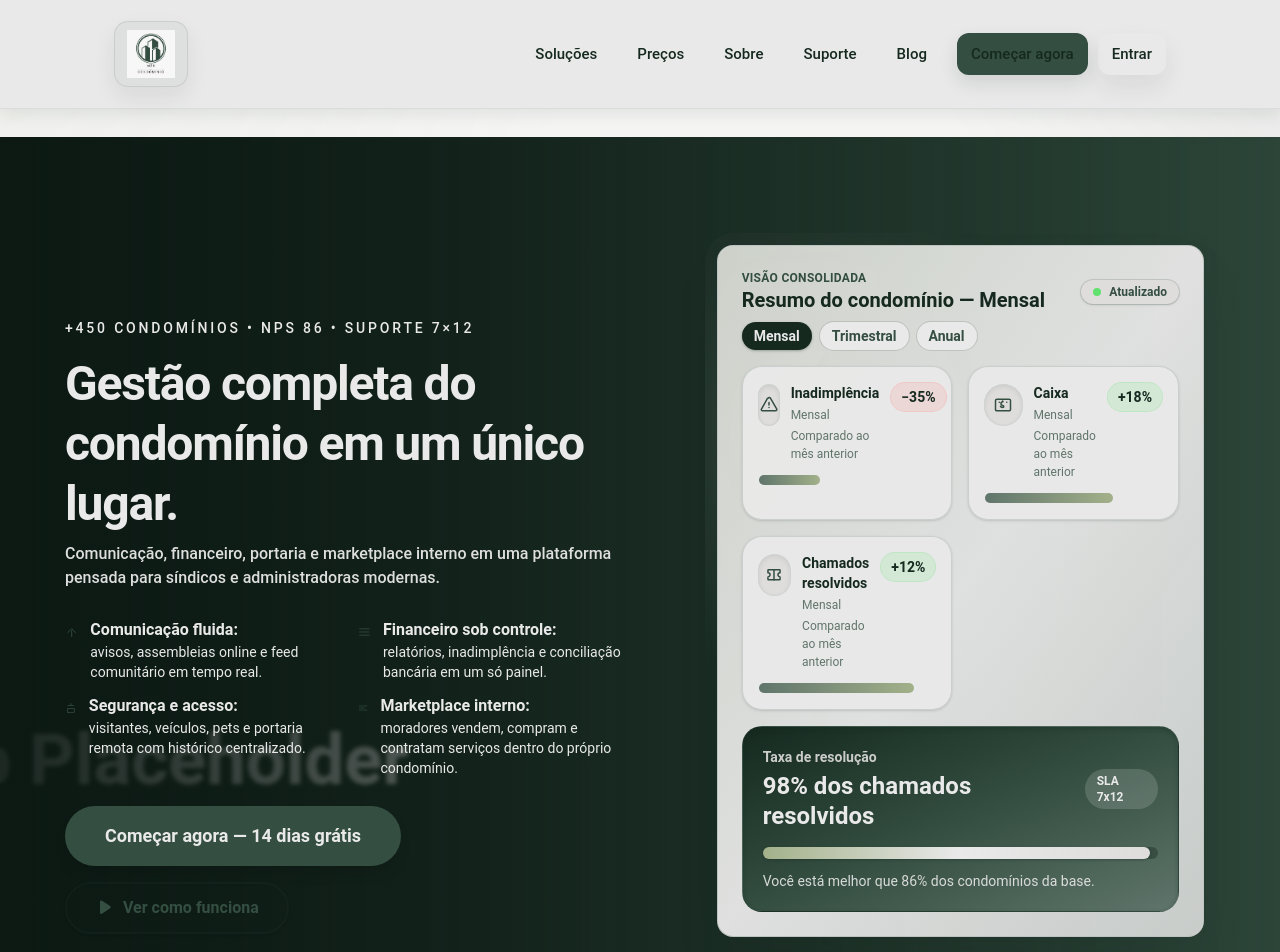
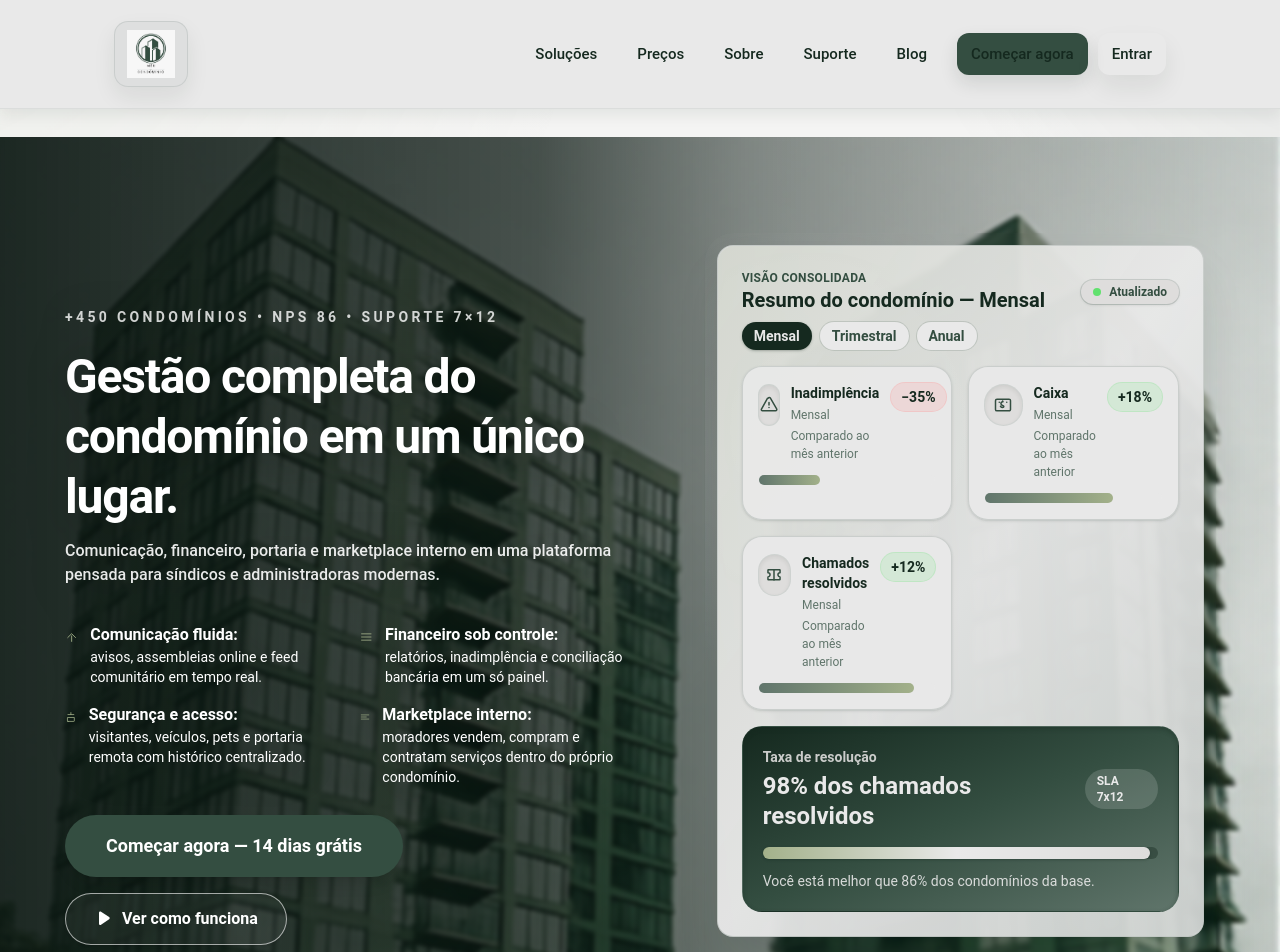
Before and after one commit to meu-condominio0/Meu-Condom-nio, a React (Vite) app: page / in a window 1280 px wide. Shown: the top 952 px of the page. Built offline with nearby package versions, Linux system fonts and the light colour scheme; no server answers.

Commit message:
Ajusta hero e navbar da landing de marketing

```diff
--- a/components/marketing/HomePage.tsx
+++ b/components/marketing/HomePage.tsx
@@ -81,7 +81,7 @@ export function MarketingHomePage({ onNavigate, onLogin }: MarketingPageProps) {
         onSecondaryClick={() => onNavigate('/demo')}
       />
 
-      <section className="marketing-section" aria-labelledby="destaques-heading">
+      <section id="como-funciona" className="marketing-section" aria-labelledby="destaques-heading">
         <div className="marketing-section-header">
           <span className="marketing-badge" aria-hidden="true">
             Feito para administradoras modernas
--- a/components/marketing/MarketingLayout.tsx
+++ b/components/marketing/MarketingLayout.tsx
@@ -213,7 +213,7 @@ export function MarketingLayout({
         }
 
         .mc-logo-image {
-          height: clamp(32px, 4.5vw, 48px); /* mobile ~32px (h-8), desktop até 48px (h-12) */
+          height: clamp(32px, 4.8vw, 48px); /* mobile ~h-8, desktop ~h-12 para leitura mais nítida */
           width: auto;
           display: block;
         }
--- a/src/components/Hero.tsx
+++ b/src/components/Hero.tsx
@@ -8,11 +8,6 @@ type HeroProps = {
   variant?: HeroVariant;
   onPrimaryClick?: () => void;
   onSecondaryClick?: () => void;
-};
-
-const HEADLINES: Record<HeroVariant, string> = {
-  A: 'Menos inadimplência, mais controle e síndico em paz.',
-  B: 'Menos inadimplência, mais controle e síndico em paz.',
 };
 
 const SUMMARY_TABS = ['Mensal', 'Trimestral', 'Anual'] as const;
@@ -51,47 +46,44 @@ const RESOLUTION_RATE = {
   insight: 'Você está melhor que 86% dos condomínios da base.',
 };
 
-const PROOF_COPY = '+450 condomínios • NPS 86 • Suporte 7x12';
-
 function dispatchCtaEvent(id: 'primary' | 'demo') {
   if (typeof window === 'undefined') return;
 
   window.dispatchEvent(new CustomEvent('cta:click', { detail: { id } }));
 }
 
-export default function Hero({ variant = 'A', onPrimaryClick, onSecondaryClick }: HeroProps) {
+export default function Hero({ variant: _variant = 'A', onPrimaryClick, onSecondaryClick }: HeroProps) {
   const [activeTab, setActiveTab] = useState<(typeof SUMMARY_TABS)[number]>('Mensal');
-  const headline = HEADLINES[variant];
   const summaryTitle = useMemo(() => `Resumo do condomínio — ${activeTab}`, [activeTab]);
 
   return (
     <section
-      className="hero-with-bg relative overflow-hidden py-20 text-[color:var(--mc-white)] lg:py-24"
+      className="hero-with-bg relative w-full overflow-hidden py-16 text-white lg:min-h-[calc(100vh-96px)] lg:py-24"
       aria-labelledby="hero-heading"
     >
       <div className="hero-overlay" aria-hidden />
 
       <div className="hero-content relative z-10 mx-auto grid max-w-[74rem] items-start gap-12 px-4 sm:px-6 lg:grid-cols-[1.06fr_0.94fr] lg:items-center lg:gap-16 lg:px-8">
         <div className="hero-body hero-copy-panel mx-auto flex w-full max-w-2xl flex-col gap-9 lg:mx-0">
-          <header className="flex flex-col gap-4">
-            <span className="text-sm font-medium uppercase tracking-[0.2em] text-[color:var(--mc-white)]">
+          <header className="flex flex-col gap-5 text-white drop-shadow-[0_6px_20px_rgba(0,0,0,0.35)]">
+            <span className="text-sm font-semibold uppercase tracking-[0.24em] text-white/80">
               +450 condomínios • NPS 86 • Suporte 7×12
             </span>
-            <div className="space-y-2">
+            <div className="space-y-3">
               <h1
                 id="hero-heading"
-                className="hero-headline text-3xl font-bold leading-tight tracking-tight text-[color:var(--mc-white)] transition-colors duration-200 sm:text-4xl lg:text-5xl"
+                className="hero-headline text-3xl font-bold leading-tight tracking-tight text-white transition-colors duration-200 sm:text-4xl lg:text-5xl"
               >
                 Gestão completa do condomínio em um único lugar.
               </h1>
-              <p className="text-base font-medium text-[color:var(--mc-white)] opacity-95 max-w-3xl">
+              <p className="max-w-3xl text-base font-medium text-white/90">
                 Comunicação, financeiro, portaria e marketplace interno em uma plataforma pensada para síndicos e administradoras modernas.
               </p>
             </div>
 
-            <div className="grid gap-3 mt-3 sm:grid-cols-2">
+            <div className="mt-4 grid gap-4 sm:grid-cols-2">
               <div className="flex items-start gap-3">
-                <svg aria-hidden className="h-5 w-5 text-[color:var(--brand)] mt-1" viewBox="0 0 24 24" fill="none" stroke="currentColor" strokeWidth="1.6">
+                <svg aria-hidden className="mt-1 h-5 w-5 text-[#a3b18a]" viewBox="0 0 24 24" fill="none" stroke="currentColor" strokeWidth="1.6">
                   <path strokeLinecap="round" strokeLinejoin="round" d="M12 20V10M5 13l7-7 7 7" />
                 </svg>
                 <div>
@@ -101,7 +93,7 @@ export default function Hero({ variant = 'A', onPrimaryClick, onSecondaryClick }
               </div>
 
               <div className="flex items-start gap-3">
-                <svg aria-hidden className="h-5 w-5 text-[color:var(--brand)] mt-1" viewBox="0 0 24 24" fill="none" stroke="currentColor" strokeWidth="1.6">
+                <svg aria-hidden className="mt-1 h-5 w-5 text-[#a3b18a]" viewBox="0 0 24 24" fill="none" stroke="currentColor" strokeWidth="1.6">
                   <path strokeLinecap="round" strokeLinejoin="round" d="M3 12h18M3 6h18M3 18h18" />
                 </svg>
                 <div>
@@ -111,7 +103,7 @@ export default function Hero({ variant = 'A', onPrimaryClick, onSecondaryClick }
               </div>
 
               <div className="flex items-start gap-3">
-                <svg aria-hidden className="h-5 w-5 text-[color:var(--brand)] mt-1" viewBox="0 0 24 24" fill="none" stroke="currentColor" strokeWidth="1.6">
+                <svg aria-hidden className="mt-1 h-5 w-5 text-[#a3b18a]" viewBox="0 0 24 24" fill="none" stroke="currentColor" strokeWidth="1.6">
                   <path strokeLinecap="round" strokeLinejoin="round" d="M12 3v4M6 7h12M6 21h12a1 1 0 0 0 1-1v-7H5v7a1 1 0 0 0 1 1z" />
                 </svg>
                 <div>
@@ -121,7 +113,7 @@ export default function Hero({ variant = 'A', onPrimaryClick, onSecondaryClick }
               </div>
 
               <div className="flex items-start gap-3">
-                <svg aria-hidden className="h-5 w-5 text-[color:var(--brand)] mt-1" viewBox="0 0 24 24" fill="none" stroke="currentColor" strokeWidth="1.6">
+                <svg aria-hidden className="mt-1 h-5 w-5 text-[#a3b18a]" viewBox="0 0 24 24" fill="none" stroke="currentColor" strokeWidth="1.6">
                   <path strokeLinecap="round" strokeLinejoin="round" d="M3 7h18M3 12h12M3 17h18" />
                 </svg>
                 <div>
@@ -150,8 +142,7 @@ export default function Hero({ variant = 'A', onPrimaryClick, onSecondaryClick }
                 dispatchCtaEvent('primary');
                 onPrimaryClick?.();
               }}
-              className="inline-flex w-full items-center justify-center gap-2 rounded-full px-10 py-4 text-base font-semibold text-[color:var(--mc-white)] shadow-lg transition duration-200 hover:-translate-y-0.5 hover:shadow-xl focus-visible:outline-none focus-visible:ring-4 sm:w-auto sm:min-w-[260px] sm:text-lg"
-              style={{ background: 'var(--brand)', borderColor: 'var(--brand)' }}
+              className="inline-flex w-full items-center justify-center gap-2 rounded-full border border-transparent bg-[#344e41] px-10 py-4 text-base font-semibold text-white shadow-lg transition duration-200 hover:-translate-y-0.5 hover:bg-[#3f5b4c] hover:shadow-xl focus-visible:outline-none focus-visible:ring-4 focus-visible:ring-[#a3b18a] sm:w-auto sm:min-w-[260px] sm:text-lg"
             >
               Começar agora — 14 dias grátis
             </button>
@@ -161,12 +152,11 @@ export default function Hero({ variant = 'A', onPrimaryClick, onSecondaryClick }
               aria-label="Ver como funciona"
               onClick={() => {
                 dispatchCtaEvent('demo');
-                const el = document.getElementById('destaques-heading');
+                const el = document.getElementById('como-funciona');
                 if (el) el.scrollIntoView({ behavior: 'smooth', block: 'start' });
                 onSecondaryClick?.();
               }}
-              className="inline-flex w-full items-center justify-center gap-2 rounded-full border-2 px-7 py-3 text-base font-semibold text-[color:var(--brand)] shadow-sm transition duration-200 hover:-translate-y-0.5 focus-visible:outline-none sm:w-auto sm:min-w-[220px]"
-              style={{ background: 'transparent', borderColor: 'rgba(52,78,65,0.12)' }}
+              className="inline-flex w-full items-center justify-center gap-2 rounded-full border border-white/60 bg-white/5 px-7 py-3 text-base font-semibold text-white shadow-sm transition duration-200 hover:-translate-y-0.5 hover:border-white hover:bg-white/10 focus-visible:outline-none focus-visible:ring-4 focus-visible:ring-white/60 sm:w-auto sm:min-w-[220px]"
             >
               <svg aria-hidden="true" className="h-5 w-5 fill-current" viewBox="0 0 20 20" xmlns="http://www.w3.org/2000/svg">
                 <path d="M5 3.75c0-1.04 1.16-1.67 2.03-1.1l8.1 5.47c.78.52.78 1.63 0 2.15l-8.1 5.47C6.16 16.32 5 15.7 5 14.66V3.75Z" />
--- a/styles/hero.css
+++ b/styles/hero.css
@@ -8,7 +8,7 @@
   margin-right: calc(50% - 50vw);
   padding-inline: 0;
   /* usar os assets de hero — usamos SVG placeholders quando PNG não existentes */
-  background-image: url("/assets/marketing/hero-desktop.svg");
+  background-image: url('/assets/marketing/hero-desktop.png');
   background-size: cover;
   background-position: center;
   background-repeat: no-repeat;
@@ -21,7 +21,7 @@
   position: absolute;
   inset: 0;
   /* gradiente escuro à esquerda para contraste do texto */
-  background: linear-gradient(90deg, rgba(11,23,18,0.92) 0%, rgba(11,23,18,0.72) 30%, rgba(11,23,18,0.42) 55%, transparent 100%);
+  background: linear-gradient(90deg, rgba(11, 23, 18, 0.9) 0%, rgba(11, 23, 18, 0.7) 42%, rgba(11, 23, 18, 0.45) 58%, transparent 100%);
   backdrop-filter: blur(2px);
   pointer-events: none;
   z-index: 0;
@@ -85,7 +85,7 @@
 @media (max-width: 1023px) {
   .hero-with-bg {
     /* mobile placeholder */
-    background-image: url('/assets/marketing/hero-mobile.svg');
+    background-image: url('/assets/marketing/hero-mobile.png');
     min-height: auto;
     padding-top: 48px;
     padding-bottom: 48px;
@@ -99,7 +99,7 @@
 
 @media (max-width: 1023px) {
   .hero-with-bg {
-    background-image: url("/assets/marketing/hero-mobile.svg");
+    background-image: url('/assets/marketing/hero-mobile.png');
     background-size: cover;
     background-position: center;
   }
```
